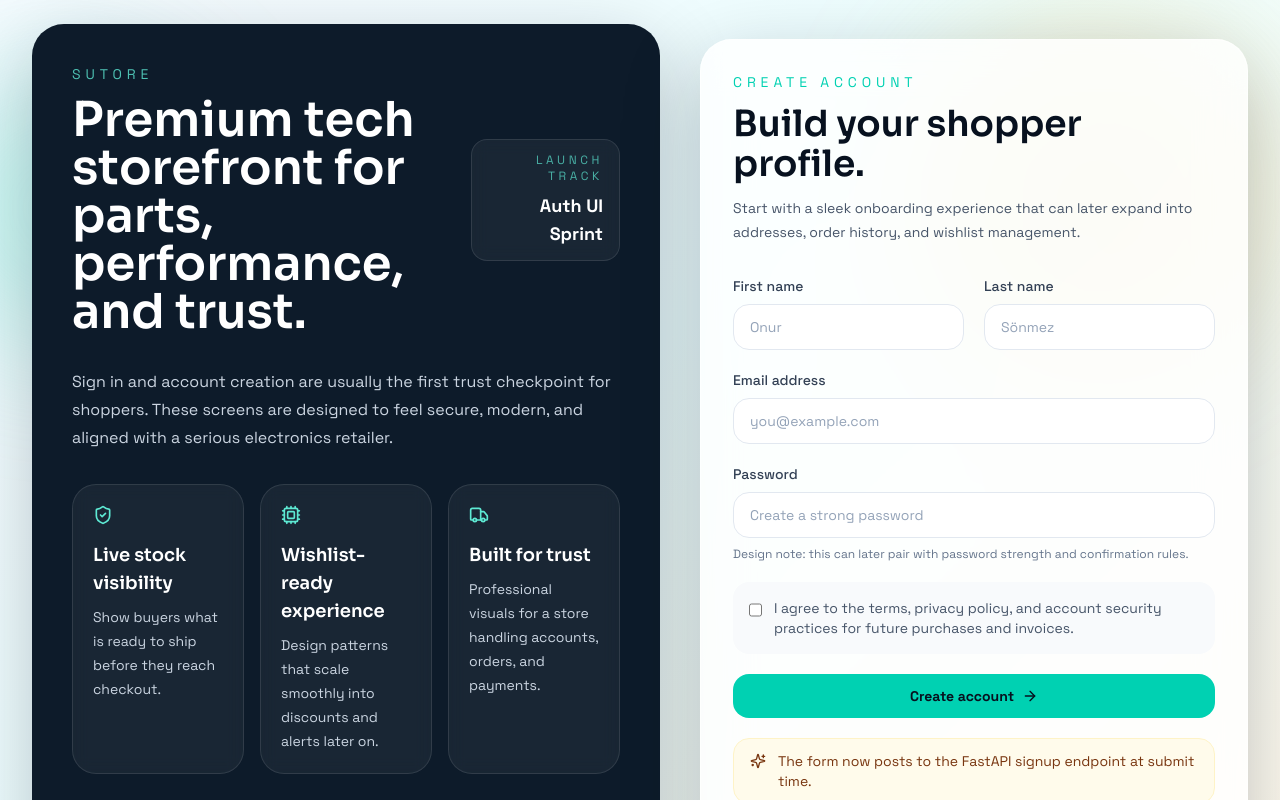
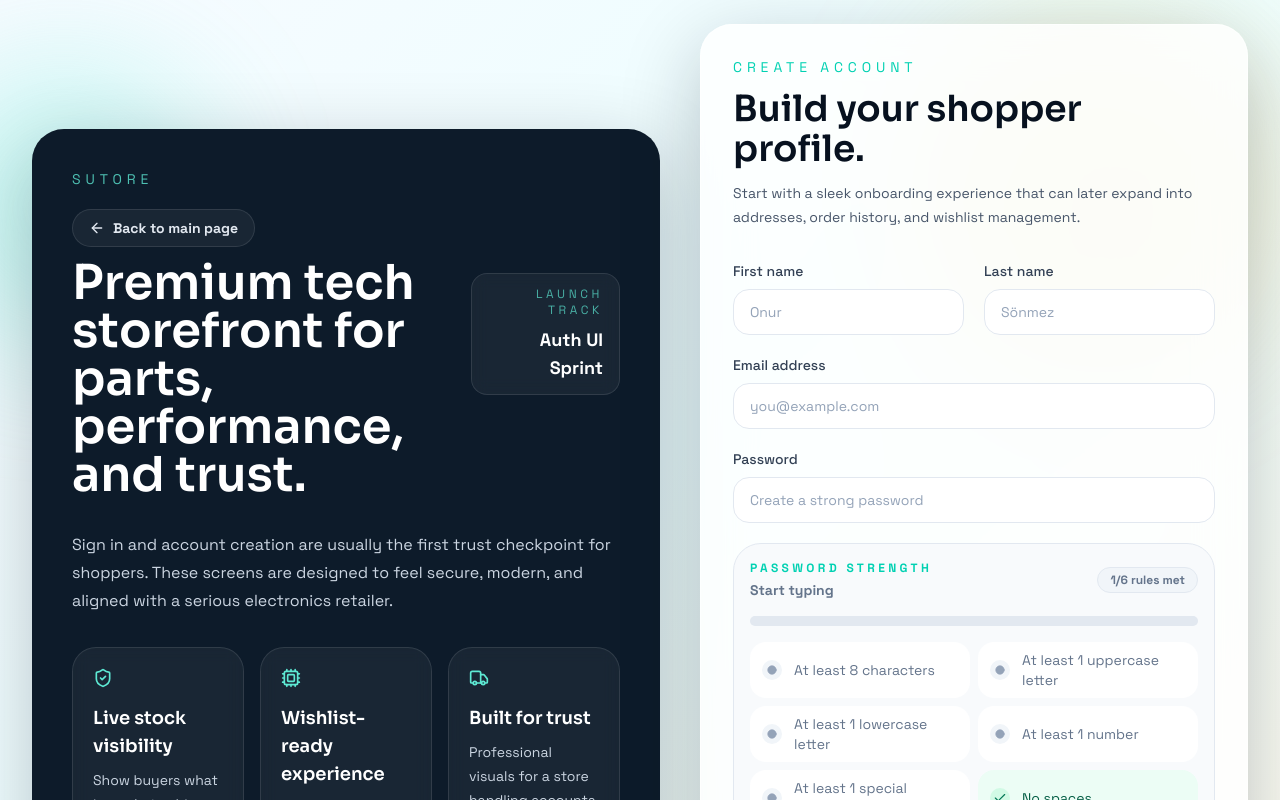
Before and after one commit to ufukcimen/SUtore, a React (Vite) app in the folder apps/web/: page /signup in a window 1280 px wide. Shown: the top 800 px of the page. Built offline with nearby package versions, Linux system fonts and the light colour scheme; no server answers.

Commit message:
Password rules + Back to maing page button added from sign up. A little bug is also fixed where trying to log in with blank email and password resulted in the UI crashing.

```diff
--- a/apps/web/src/features/auth/components/AuthShell.jsx
+++ b/apps/web/src/features/auth/components/AuthShell.jsx
@@ -1,4 +1,5 @@
-import { Cpu, ShieldCheck, Truck } from "lucide-react";
+import { ArrowLeft, Cpu, ShieldCheck, Truck } from "lucide-react";
+import { Link } from "react-router-dom";
 import { authHighlights, trustedBrands } from "../data/authContent";
 
 const iconMap = [ShieldCheck, Cpu, Truck];
@@ -18,6 +19,15 @@ export function AuthShell({ eyebrow, title, description, children, alternateLink
                 <p className="text-sm uppercase tracking-[0.35em] text-brand-glow/80">
                   SUtore
                 </p>
+                <div className="mt-5">
+                  <Link
+                    to="/"
+                    className="inline-flex items-center gap-2 rounded-full border border-white/10 bg-white/5 px-4 py-2 text-sm font-semibold text-slate-200 transition hover:border-cyan-300/40 hover:bg-white/10 hover:text-white"
+                  >
+                    <ArrowLeft className="h-4 w-4" />
+                    Back to main page
+                  </Link>
+                </div>
                 <h1 className="mt-3 max-w-md text-4xl font-semibold leading-tight sm:text-5xl">
                   Premium tech storefront for parts, performance, and trust.
                 </h1>
--- a/apps/web/src/features/auth/pages/LoginPage.jsx
+++ b/apps/web/src/features/auth/pages/LoginPage.jsx
@@ -7,6 +7,17 @@ import { AuthShell } from "../components/AuthShell";
 import { AuthInput } from "../components/AuthInput";
 
 const WELCOME_STORAGE_KEY = "sutoreWelcomeUser";
+
+function getErrorMessage(error, fallback) {
+  const detail = error.response?.data?.detail;
+  if (typeof detail === "string") {
+    return detail;
+  }
+  if (Array.isArray(detail) && detail.length > 0) {
+    return detail.map((item) => item?.msg).filter(Boolean).join(" ");
+  }
+  return fallback;
+}
 
 export function LoginPage() {
   const location = useLocation();
@@ -40,7 +51,7 @@ export function LoginPage() {
     } catch (error) {
       setSubmitState({
         kind: "error",
-        message: error.response?.data?.detail ?? "Login failed.",
+        message: getErrorMessage(error, "Login failed."),
       });
     } finally {
       setIsSubmitting(false);
--- a/apps/web/src/features/auth/pages/SignupPage.jsx
+++ b/apps/web/src/features/auth/pages/SignupPage.jsx
@@ -1,10 +1,134 @@
 import { useState } from "react";
 import { Link, useNavigate } from "react-router-dom";
-import { ArrowRight, Sparkles } from "lucide-react";
+import { ArrowRight, Check, Circle, Sparkles } from "lucide-react";
 import { Button } from "../../../components/ui/Button";
 import { http } from "../../../lib/http";
 import { AuthShell } from "../components/AuthShell";
 import { AuthInput } from "../components/AuthInput";
+
+const PASSWORD_RULES = [
+  {
+    id: "length",
+    label: "At least 8 characters",
+    test: (value) => value.length >= 8,
+  },
+  {
+    id: "uppercase",
+    label: "At least 1 uppercase letter",
+    test: (value) => /[A-Z]/.test(value),
+  },
+  {
+    id: "lowercase",
+    label: "At least 1 lowercase letter",
+    test: (value) => /[a-z]/.test(value),
+  },
+  {
+    id: "number",
+    label: "At least 1 number",
+    test: (value) => /\d/.test(value),
+  },
+  {
+    id: "special",
+    label: "At least 1 special character",
+    test: (value) => /[^\w\s]/.test(value),
+  },
+  {
+    id: "spaces",
+    label: "No spaces",
+    test: (value) => !/\s/.test(value),
+  },
+];
+
+function evaluatePassword(value) {
+  const checks = PASSWORD_RULES.map((rule) => ({
+    ...rule,
+    passed: rule.test(value),
+  }));
+  const passedCount = checks.filter((rule) => rule.passed).length;
+  const totalRules = checks.length;
+
+  if (!value) {
+    return {
+      checks,
+      passedCount,
+      totalRules,
+      isValid: false,
+      label: "Start typing",
+      fillClass: "bg-slate-300",
+      textClass: "text-slate-500",
+      chipClass: "border-slate-200 bg-slate-100 text-slate-500",
+      fillPercent: 0,
+    };
+  }
+
+  if (passedCount <= 2) {
+    return {
+      checks,
+      passedCount,
+      totalRules,
+      isValid: false,
+      label: "Weak",
+      fillClass: "bg-rose-400",
+      textClass: "text-rose-700",
+      chipClass: "border-rose-200 bg-rose-50 text-rose-700",
+      fillPercent: Math.max((passedCount / totalRules) * 100, 18),
+    };
+  }
+
+  if (passedCount <= 4) {
+    return {
+      checks,
+      passedCount,
+      totalRules,
+      isValid: false,
+      label: "Fair",
+      fillClass: "bg-amber-400",
+      textClass: "text-amber-700",
+      chipClass: "border-amber-200 bg-amber-50 text-amber-700",
+      fillPercent: (passedCount / totalRules) * 100,
+    };
+  }
+
+  if (passedCount === 5) {
+    return {
+      checks,
+      passedCount,
+      totalRules,
+      isValid: false,
+      label: "Strong",
+      fillClass: "bg-cyan-500",
+      textClass: "text-cyan-700",
+      chipClass: "border-cyan-200 bg-cyan-50 text-cyan-700",
+      fillPercent: (passedCount / totalRules) * 100,
+    };
+  }
+
+  return {
+    checks,
+    passedCount,
+    totalRules,
+    isValid: true,
+    label: "Very strong",
+    fillClass: "bg-emerald-500",
+    textClass: "text-emerald-700",
+    chipClass: "border-emerald-200 bg-emerald-50 text-emerald-700",
+    fillPercent: 100,
+  };
+}
+
+const PASSWORD_ERROR_MESSAGE =
+  "Password must be at least 8 characters and include uppercase, lowercase, number, special character, and no spaces.";
+
+function getErrorMessage(error, fallback) {
+  const detail = error.response?.data?.detail;
+  if (typeof detail === "string") {
+    return detail;
+  }
+  if (Array.isArray(detail) && detail.length > 0) {
+    return detail[0]?.msg ?? fallback;
+  }
+  return fallback;
+}
 
 export function SignupPage() {
   const navigate = useNavigate();
@@ -19,6 +143,7 @@ export function SignupPage() {
     message: "",
   });
   const [isSubmitting, setIsSubmitting] = useState(false);
+  const passwordState = evaluatePassword(form.password);
 
   const handleChange = (field) => (event) => {
     setForm((current) => ({ ...current, [field]: event.target.value }));
@@ -26,6 +151,14 @@ export function SignupPage() {
 
   const handleSubmit = async (event) => {
     event.preventDefault();
+    if (!passwordState.isValid) {
+      setSubmitState({
+        kind: "error",
+        message: PASSWORD_ERROR_MESSAGE,
+      });
+      return;
+    }
+
     setIsSubmitting(true);
     setSubmitState({ kind: "idle", message: "" });
 
@@ -46,7 +179,7 @@ export function SignupPage() {
     } catch (error) {
       setSubmitState({
         kind: "error",
-        message: error.response?.data?.detail ?? "Signup failed.",
+        message: getErrorMessage(error, "Signup failed."),
       });
     } finally {
       setIsSubmitting(false);
@@ -105,10 +238,62 @@ export function SignupPage() {
           label="Password"
           type="password"
           placeholder="Create a strong password"
-          hint="Design note: this can later pair with password strength and confirmation rules."
           value={form.password}
           onChange={handleChange("password")}
         />
+
+        <div className="rounded-[1.75rem] border border-slate-200 bg-slate-50/90 p-4">
+          <div className="flex flex-wrap items-center justify-between gap-3">
+            <div>
+              <p className="text-xs font-semibold uppercase tracking-[0.28em] text-brand-accent">
+                Password strength
+              </p>
+              <p className={`mt-1 text-sm font-semibold ${passwordState.textClass}`}>
+                {passwordState.label}
+              </p>
+            </div>
+            <span
+              className={`rounded-full border px-3 py-1 text-xs font-semibold ${passwordState.chipClass}`}
+            >
+              {passwordState.passedCount}/{passwordState.totalRules} rules met
+            </span>
+          </div>
+
+          <div className="mt-4 h-2.5 overflow-hidden rounded-full bg-slate-200">
+            <div
+              className={`h-full rounded-full transition-all duration-300 ${passwordState.fillClass}`}
+              style={{ width: `${passwordState.fillPercent}%` }}
+            />
+          </div>
+
+          <div className="mt-4 grid gap-2 sm:grid-cols-2">
+            {passwordState.checks.map((rule) => (
+              <div
+                key={rule.id}
+                className={`flex items-center gap-3 rounded-2xl px-3 py-2 text-sm transition ${
+                  rule.passed
+                    ? "bg-emerald-50 text-emerald-800"
+                    : "bg-white text-slate-500"
+                }`}
+              >
+                <span
+                  className={`grid h-5 w-5 shrink-0 place-items-center rounded-full ${
+                    rule.passed
+                      ? "bg-emerald-100 text-emerald-700"
+                      : "bg-slate-100 text-slate-400"
+                  }`}
+                >
+                  {rule.passed ? (
+                    <Check className="h-3.5 w-3.5" />
+                  ) : (
+                    <Circle className="h-2.5 w-2.5 fill-current" />
+                  )}
+                </span>
+                <span>{rule.label}</span>
+              </div>
+            ))}
+          </div>
+        </div>
 
         <div className="rounded-2xl bg-slate-50 p-4 text-sm text-slate-600">
           <label className="flex items-start gap-3">
```
Also changed, not shown: 1 other file (tests, documents, lock files or other folders).
